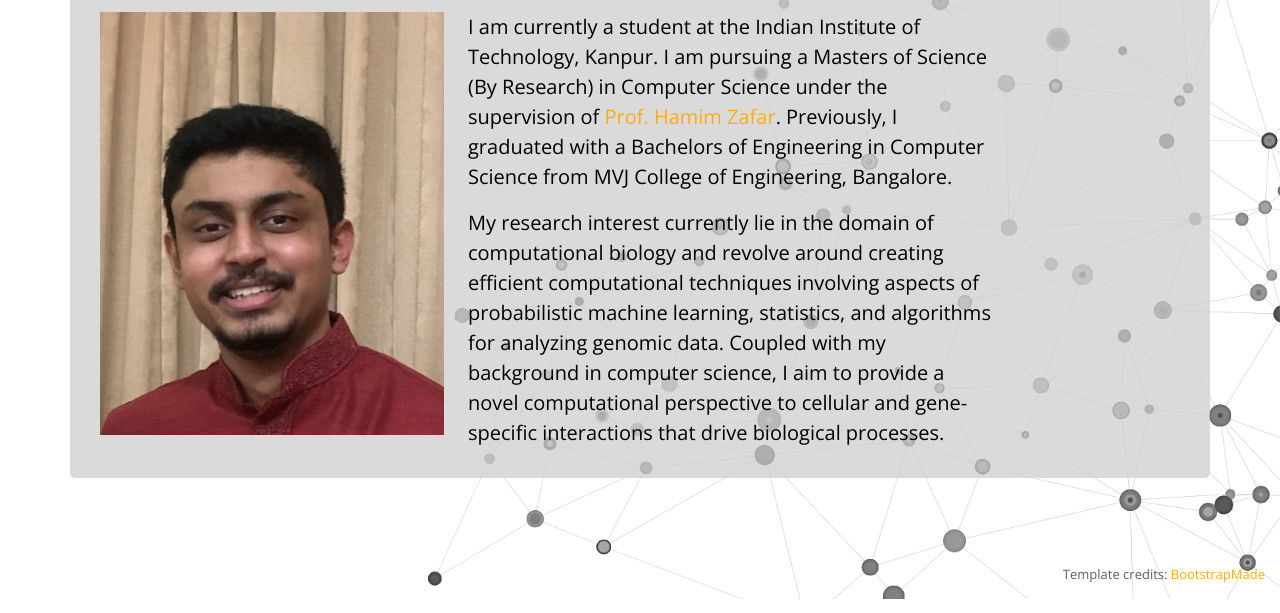
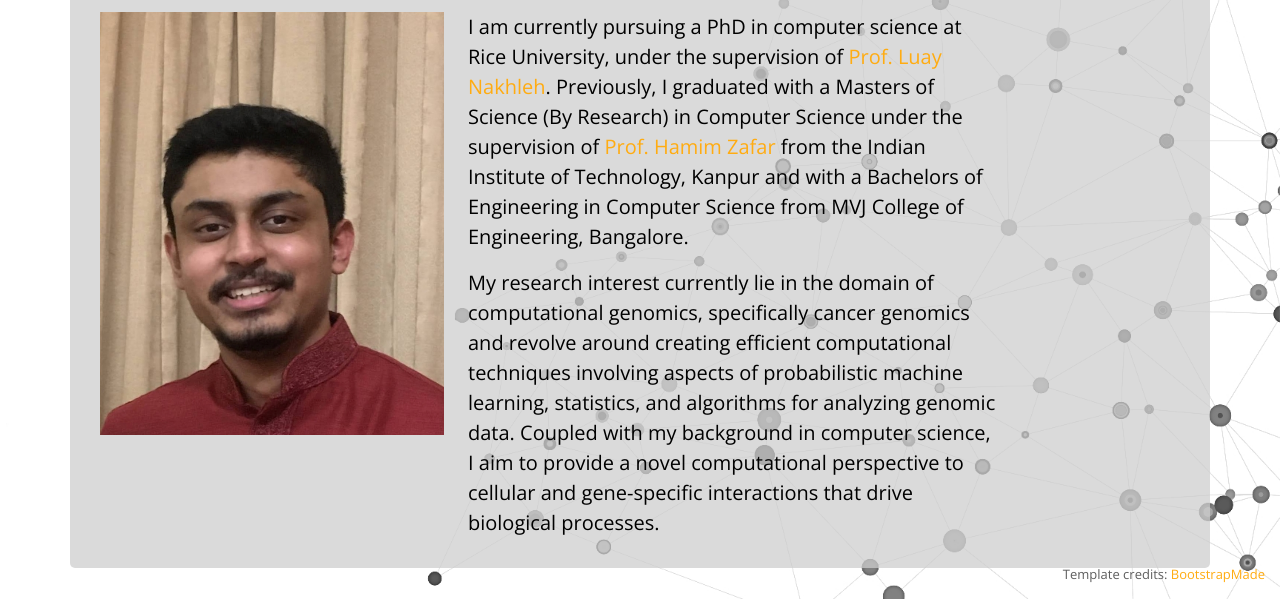
Before and after one commit to narein97/narein97.github.io, a plain HTML site: page index.html in a window 1280 px wide. Both pictures are taken after a click on the link "About". Shown: the part 201-814 px from the top of the page. Drawn offline with nearby package versions, Linux system fonts and the light colour scheme; files whose address does not match are found by name.

Commit message:
Update index.html

```diff
--- a/index.html
+++ b/index.html
@@ -94,10 +94,10 @@
         </div>
         <div class="col-lg-6 pt-4 pt-lg-0 content" data-aos="fade-left">
           <p style="font-size:20px">
-            I am currently a student at the Indian Institute of Technology, Kanpur. I am pursuing a Masters of Science (By Research) in Computer Science under the supervision of <a style="color: #ffac12" href="https://hamimzafar.wixsite.com/home">Prof. Hamim Zafar</a>. Previously, I graduated with a Bachelors of Engineering in Computer Science from MVJ College of Engineering, Bangalore.
+            I am currently pursuing a PhD in computer science at Rice University, under the supervision of <a style="color: #ffac12" href="https://profiles.rice.edu/faculty/luay-nakhleh">Prof. Luay Nakhleh</a>. Previously, I graduated with a Masters of Science (By Research) in Computer Science under the supervision of <a style="color: #ffac12" href="https://hamimzafar.wixsite.com/home">Prof. Hamim Zafar</a> from the Indian Institute of Technology, Kanpur and with a Bachelors of Engineering in Computer Science from MVJ College of Engineering, Bangalore.
           </p>
           <p style="font-size:20px">
-            My research interest currently lie in the domain of computational biology and revolve around creating efficient computational techniques involving aspects of probabilistic machine learning, statistics, and algorithms for analyzing genomic data. Coupled with my background in computer science, I aim to provide a novel computational perspective to cellular and gene-specific interactions that drive biological processes.
+            My research interest currently lie in the domain of computational genomics, specifically cancer genomics and revolve around creating efficient computational techniques involving aspects of probabilistic machine learning, statistics, and algorithms for analyzing genomic data. Coupled with my background in computer science, I aim to provide a novel computational perspective to cellular and gene-specific interactions that drive biological processes.
           </p>
         </div>
       </div>
```
